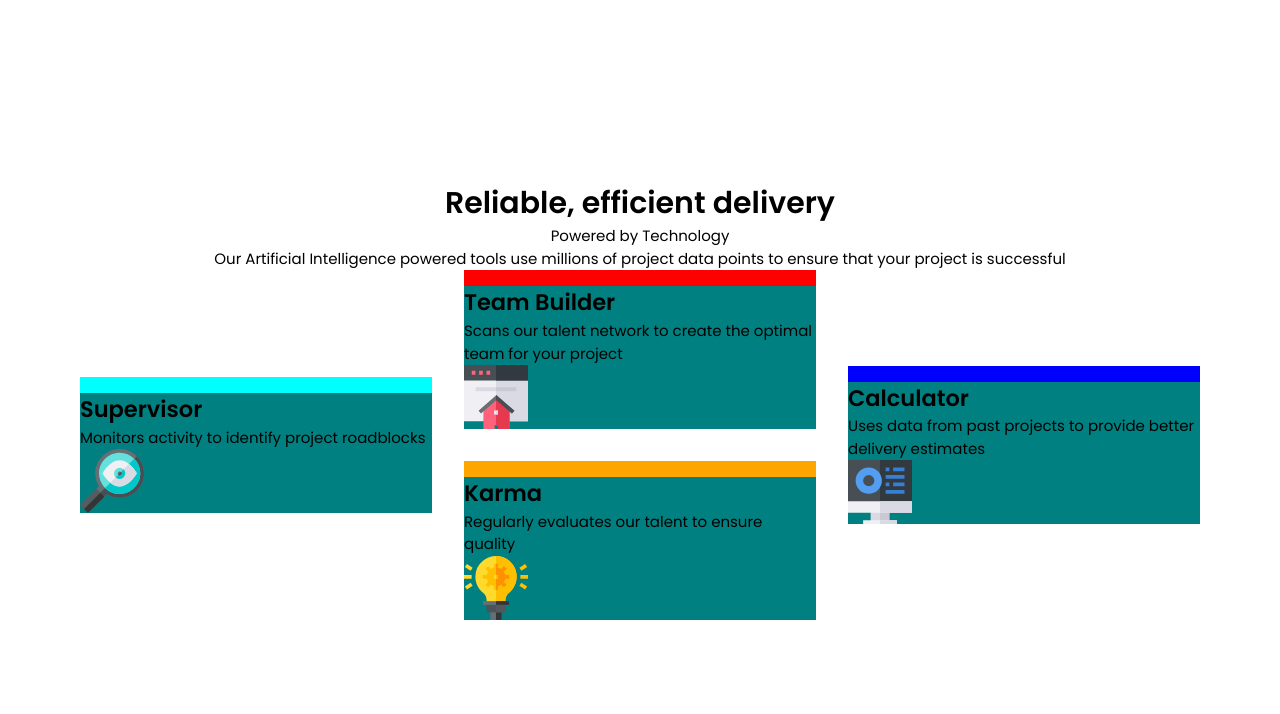
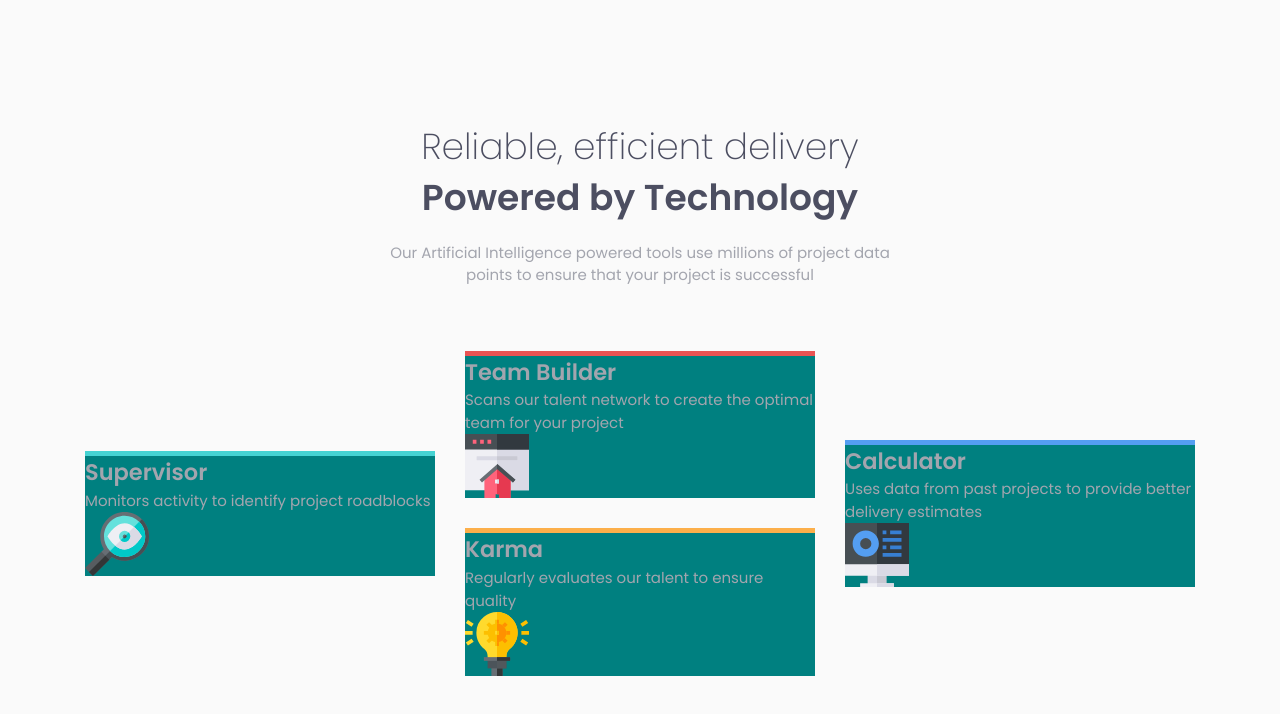
Before and after one commit to ag7621/fem-four-card-feature, a plain HTML site: page index.html in a window 1280 px wide. Drawn offline with Linux system fonts and the light colour scheme.

Commit message:
update index, style
updated variables, added header styling

```diff
--- a/index.html
+++ b/index.html
@@ -15,7 +15,7 @@
 
 <body>
     <header>
-        <h1>Reliable, efficient delivery</h1>
+        <h1 class="title">Reliable, efficient delivery</h1>
         <span>Powered by Technology</span>
         <p>
             Our Artificial Intelligence powered tools use millions of project data points to ensure that your project is
--- a/style.css
+++ b/style.css
@@ -9,6 +9,19 @@
     --very-dk-blue: hsl(234, 12%, 34%);
     --gray-blue: hsl(229, 6%, 66%);
     --very-lt-gray: hsl(0, 0%, 98%);
+    --white: hsl(0, 0%, 100%);
+
+    /* components */
+    --clr-main-heading: var(--very-dk-blue);
+    --clr-text-primary: var(--gray-blue);
+
+    --clr-main-bg: var(--very-lt-gray);
+    --clr-card-bg: var(--white);
+
+    --clr-card-supervisor: var(--cyan);
+    --clr-card-team-builder: var(--red);
+    --clr-card-karma: var(--orange);
+    --clr-card-calculator: var(--blue);
 
     /* font size */
     --fs-400: 0.938rem;
@@ -81,12 +94,16 @@ body {
     flex-direction: column;
     justify-content: center;
     align-items: center;
+    gap: 4rem;
+    background-color: var(--clr-main-bg);
+    color: var(--clr-text-primary);
     font-family: 'Poppins', sans-serif;
     font-size: var(--fs-400);
     font-weight: var(--fw-regular);
 }
 
 header {
+    max-width: 34rem;
     text-align: center;
 }
 
@@ -95,35 +112,53 @@ header {
     grid-template-columns: repeat(3, 1fr);
     align-items: center;
     justify-content: center;
-    gap: 2rem;
+    gap: 1.875rem;
+}
+
+.title {
+    color: var(--clr-main-heading);
+    font-size: 2.25rem;
+    font-weight: var(--fw-light);
+    line-height: 1.3;
+}
+
+.title+span {
+    color: var(--clr-main-heading);
+    font-size: 2.25rem;
+    font-weight: var(--fw-semibold);
+}
+
+header>p {
+    margin-top: 1.063rem;
 }
 
 .card {
+    /* background-color: var(--clr-card-bg); */
     background: teal;
-    max-width: 22rem;
+    max-width: 21.875rem;
 }
 
 .card--supervisor {
-    border-top: 1rem solid cyan;
+    border-top: 0.3125rem solid var(--clr-card-supervisor);
     /* grid-area: supervisor; */
     grid-column: 1/2;
     grid-row: 1/3;
 }
 
 .card--team-builder {
-    border-top: 1rem solid red;
+    border-top: 0.3125rem solid var(--clr-card-team-builder);
     /* grid-area: team-builder; */
     grid-column: 2/3;
 }
 
 .card--karma {
-    border-top: 1rem solid orange;
+    border-top: 0.3125rem solid var(--clr-card-karma);
     /* grid-area: karma; */
     grid-column: 2/3;
 }
 
 .card--calculator {
-    border-top: 1rem solid blue;
+    border-top: 0.3125rem solid var(--clr-card-calculator);
     /* grid-area: calculator; */
     grid-column: 3/4;
     grid-row: 1/3;
```
